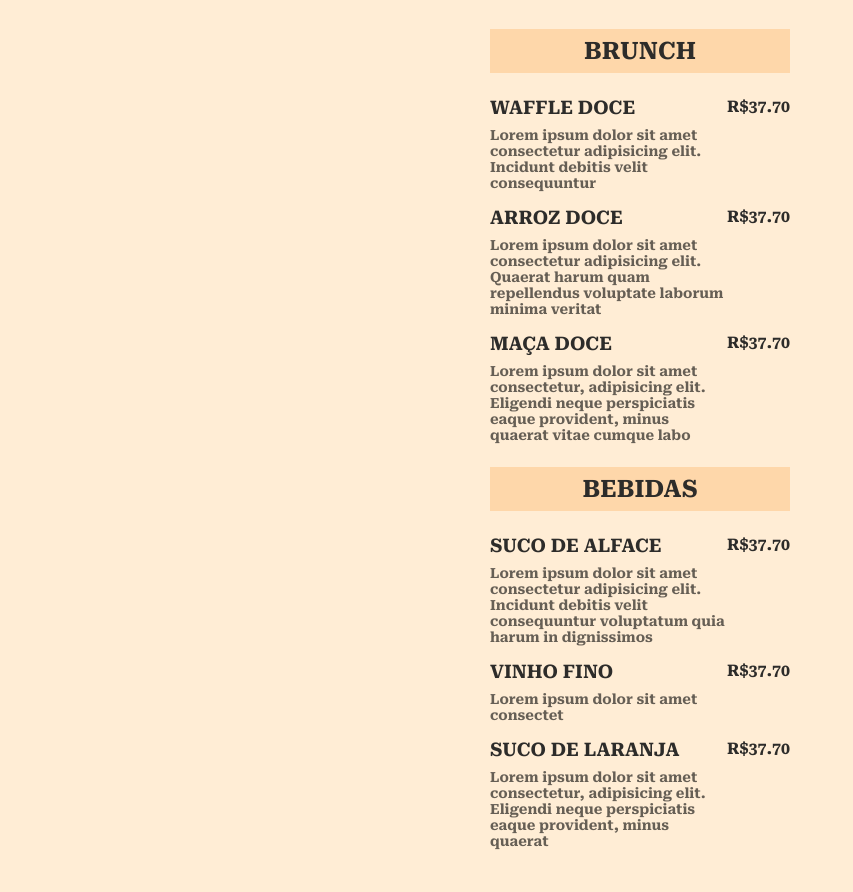
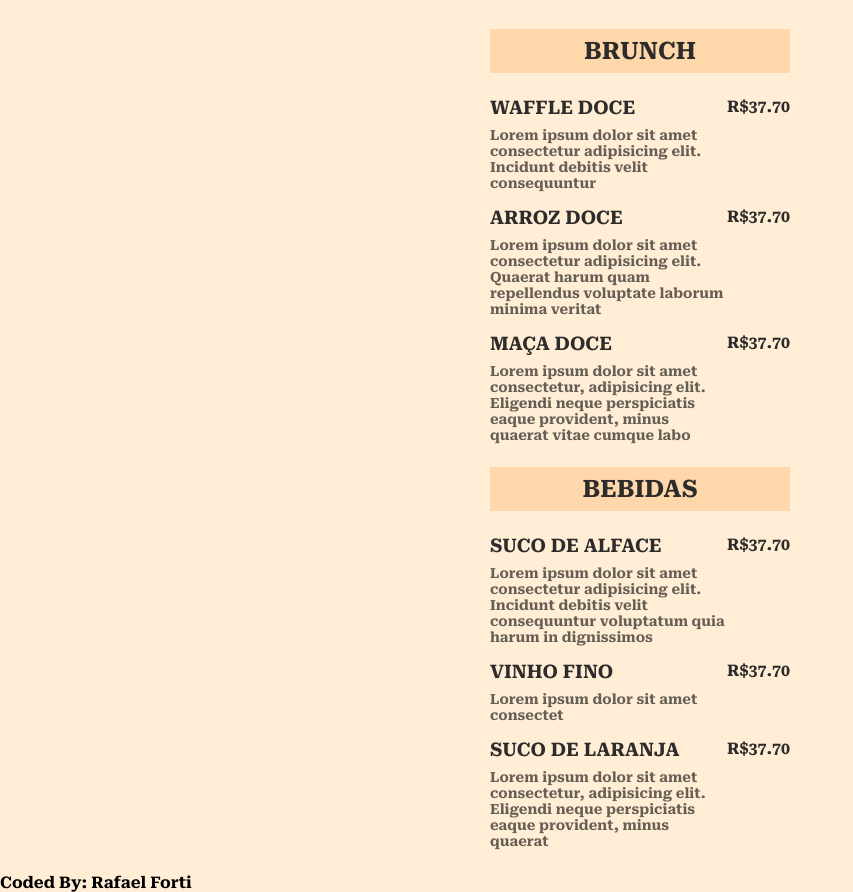
Before and after one commit to RafaelForti1/RocketCaffe, a plain HTML site: page index.html in a window 1280 px wide. Shown: the part 93-985 px from the top of the page, without its empty margins (0-853 px from the left). Drawn offline with Linux system fonts and the light colour scheme.

Commit message:
coded by

```diff
--- a/index.html
+++ b/index.html
@@ -111,5 +111,7 @@
                 </li>
             </ul>
         </section>
+
+        <p>Coded By: Rafael Forti</p>
 </body>
 </html>
```
